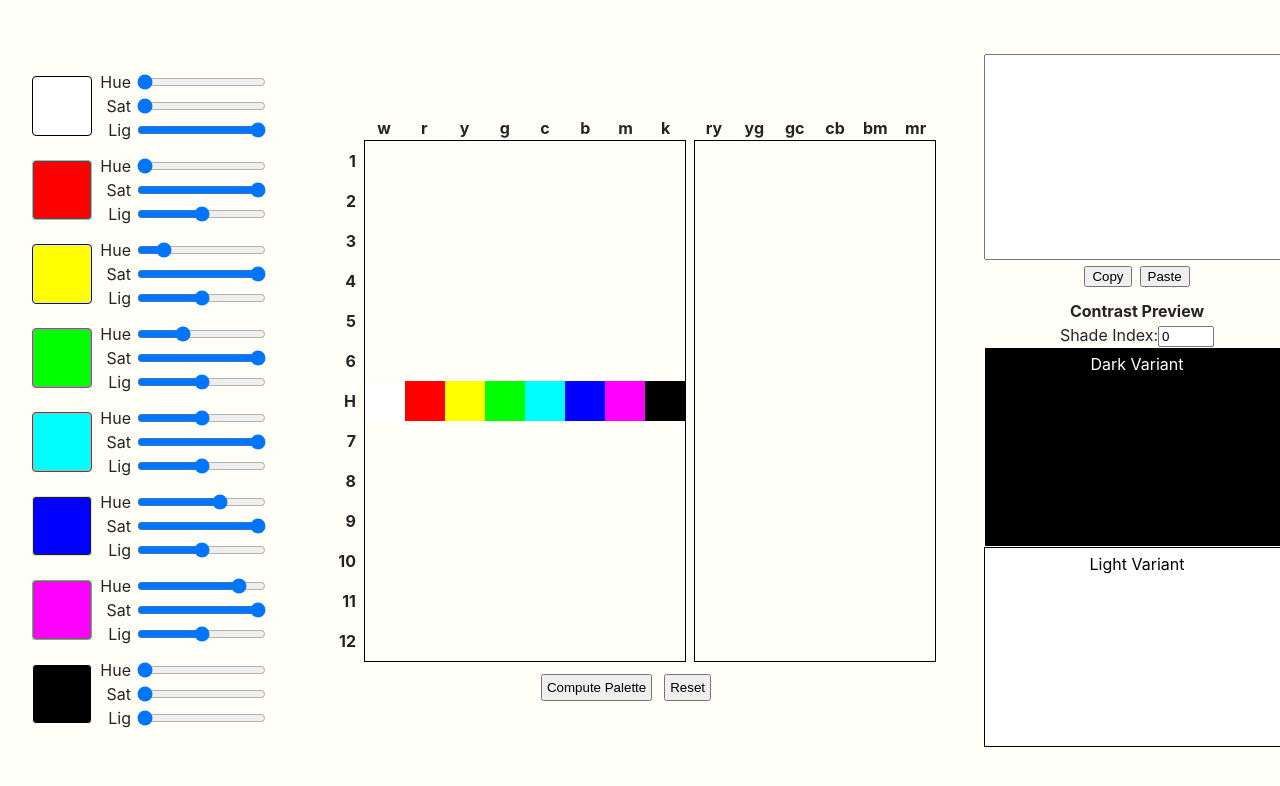
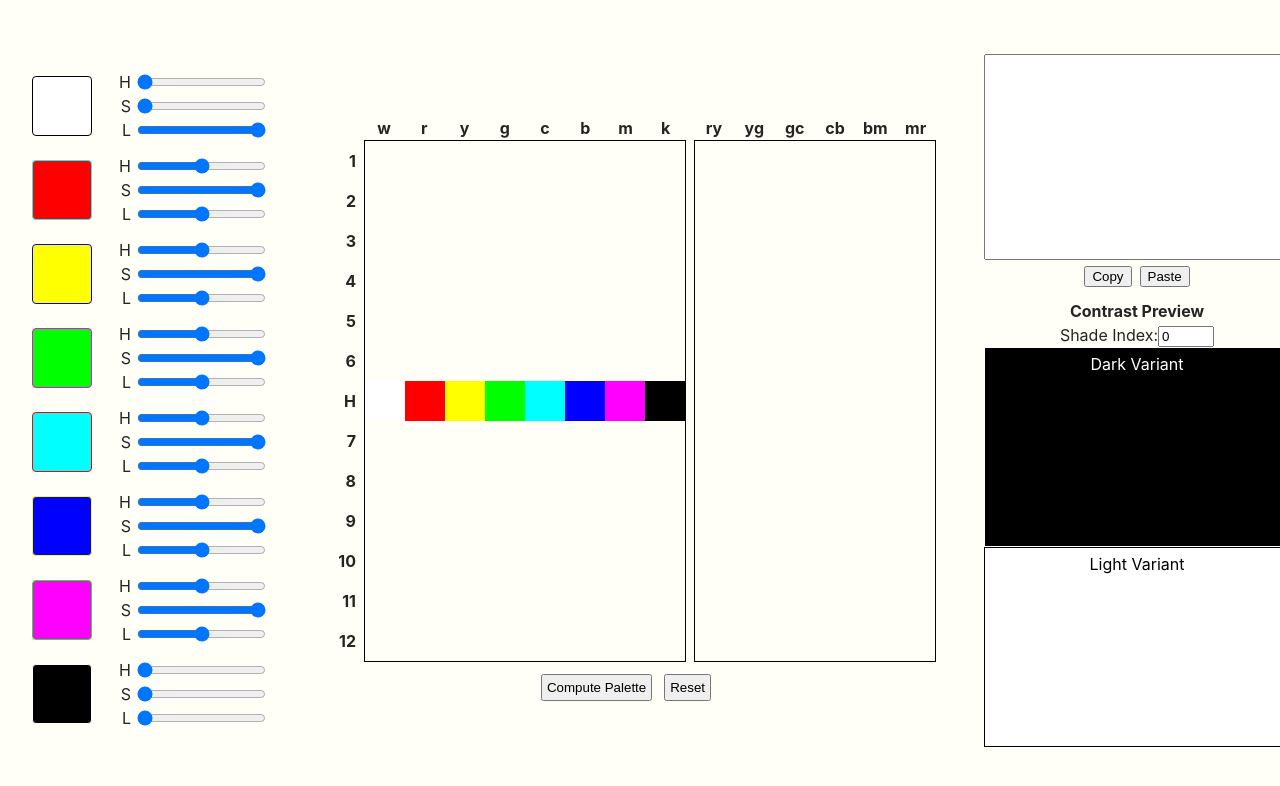
Before and after one commit to axwain/PaletteMaker, a React (Vite) app: page / in a window 1280 px wide. Shown: the top 786 px of the page. Built offline with nearby package versions, Linux system fonts and the light colour scheme.

Commit message:
Added the value restrictions for the BaseColorControls

```diff
--- a/src/Components/BaseColorControls/index.tsx
+++ b/src/Components/BaseColorControls/index.tsx
@@ -1,4 +1,5 @@
 import { HslColorControl } from '../HslColorControl';
+import { ControlRestrictions } from './constants';
 import './styles.css';
 
 type Props = {
@@ -11,6 +12,7 @@ export function BaseColorControls({ initialColors, onColorChange }: Props) {
     <div className="color-controls">
       {initialColors.map((color, index) => (
         <HslColorControl
+          {...ControlRestrictions[index]}
           key={color}
           initialColor={color}
           onColorChange={(color) => {
--- a/src/Components/HslColorControl/index.tsx
+++ b/src/Components/HslColorControl/index.tsx
@@ -7,11 +7,22 @@ import { LabeledSlider } from './LabeledSlider';
 import './styles.css';
 
 type Props = {
+  minHue: number;
+  maxHue: number;
+  minLightness: number;
+  maxLightness: number;
   initialColor: string;
   onColorChange: (color: string) => void;
 };
 
-export function HslColorControl({ initialColor, onColorChange }: Props) {
+export function HslColorControl({
+  minHue,
+  maxHue,
+  minLightness,
+  maxLightness,
+  initialColor,
+  onColorChange,
+}: Props) {
   const hslColor = parseToHsl(initialColor);
   const [hue, setHue] = useState(hslColor.hue);
   const [saturation, setSaturation] = useState(hslColor.saturation);
@@ -44,14 +55,14 @@ export function HslColorControl({ initialColor, onColorChange }: Props) {
       <ColorPreview color={color} />
       <div className="sliders">
         <LabeledSlider
-          label="Hue"
-          min={0}
-          max={360}
+          label="H"
+          min={minHue}
+          max={maxHue}
           value={hue}
           onChange={handleHueChange}
         />
         <LabeledSlider
-          label="Sat"
+          label="S"
           min={0}
           max={1}
           step={0.01}
@@ -59,9 +70,9 @@ export function HslColorControl({ initialColor, onColorChange }: Props) {
           onChange={handleSaturationChange}
         />
         <LabeledSlider
-          label="Lig"
-          min={0}
-          max={1}
+          label="L"
+          min={minLightness}
+          max={maxLightness}
           step={0.01}
           value={lightness}
           onChange={handleLightnessChange}
```
